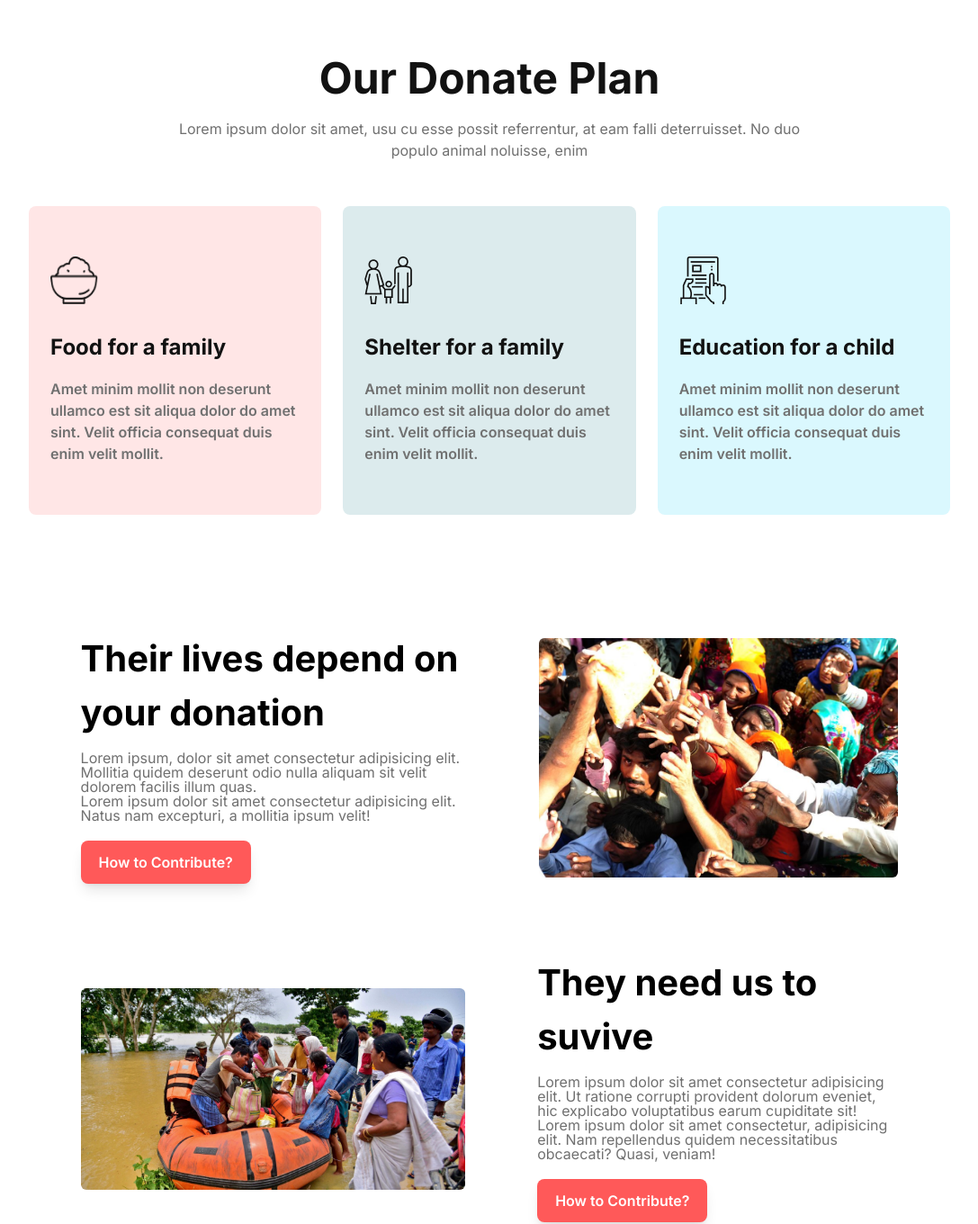
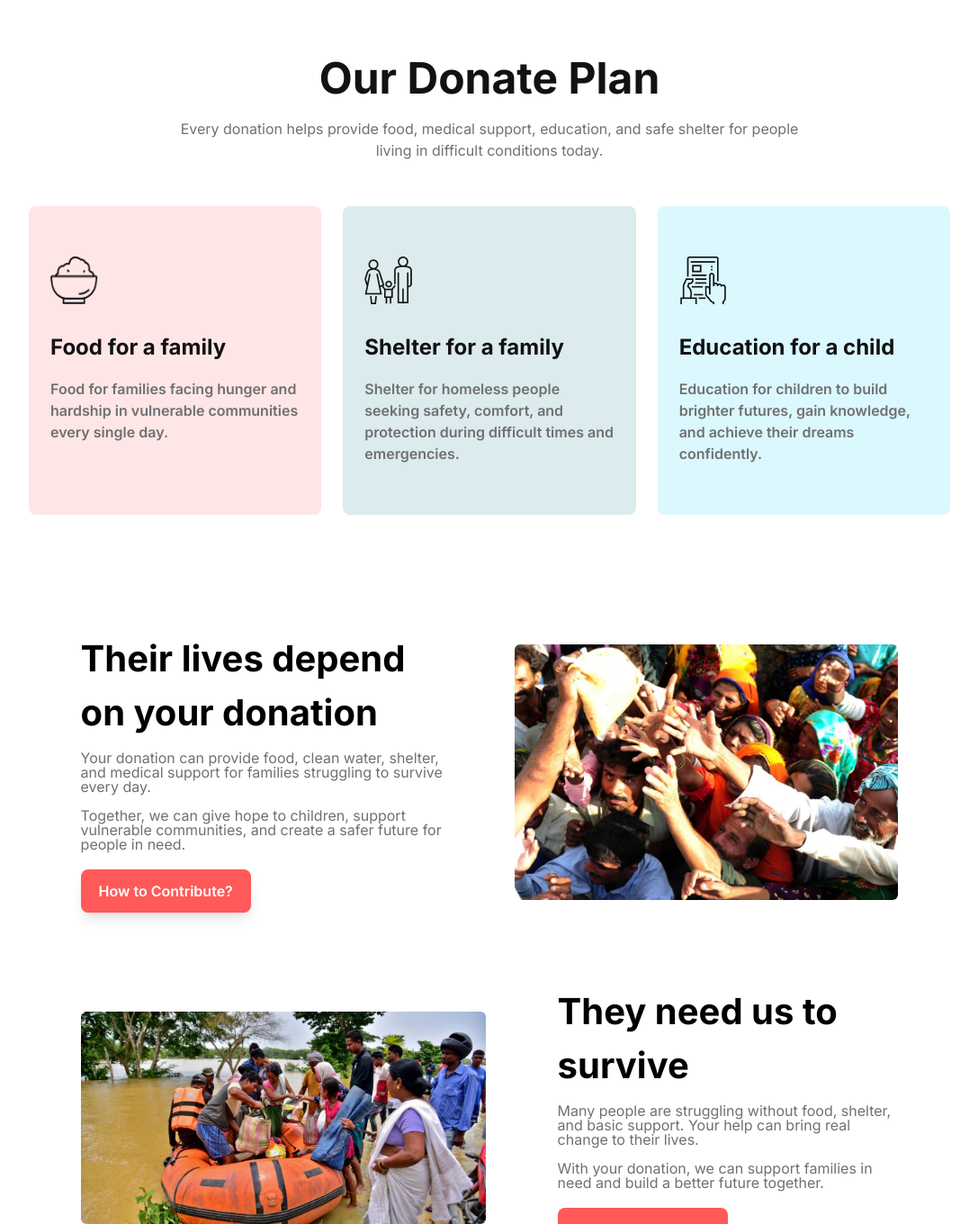
Before and after one commit to bayjid-alom/donate-today, a plain HTML site: page index.html in a window 1280 px wide. Shown: the part 1440-2800 px from the top of the page at 90% size, without its empty margins (96-1183 px from the left). Drawn offline with nearby package versions, Linux system fonts and the light colour scheme; a web font is replaced by a local one.

Commit message:
Replace lorem ipsum with real text

```diff
--- a/index.html
+++ b/index.html
@@ -40,12 +40,9 @@
             class=" relative z-10 banner-content max-w-[80%] lg:max-w-[57%] mx-auto space-y-2.5 lg:space-y-5 text-center items-center">
 
             <h2 class="text-[28px] md:text-[45px] lg:text-[65px] font-bold ">Let’s Help Those Who Are More In Need</h2>
-            <p class="text-[14px] lg:text-[18px] text-[rgba(255, 255, 255, 1)] leading-6 mb-2 lg:mb-6">Lorem ipsum dolor
-                sit amet, usu
-                cu esse
-                possit
-                referrentur, at eam falli deterruisset. No duo populo
-                animal noluisse, enim</p>
+            <p class="text-[14px] lg:text-[18px] text-[rgba(255, 255, 255, 1)] leading-6 mb-2 lg:mb-6">Together we can
+                provide food, shelter, education, and emergency support for families struggling through hardship and
+                difficult situations today together.</p>
             <button
                 class="bg-[#FF5959] border-none rounded-lg px-5 py-3 transition-transform duration-100 hover:scale-105 hover:[-translate-y-1] shadow-lg text-white font-semibold">Donate
                 Now</button>
@@ -60,10 +57,8 @@
 
         <section class="mt-17 lg:mt-32.5 mb-17 lg:mb-32.5 max-w-[90%] lg:max-w-[50%] m-auto text-center ">
             <h2 class="text-[34px] md:text-4xl lg:text-5xl text-[#121212] font-bold mb-5">Donate Today</h2>
-            <p class=" mb-9 lg:mb-12.5 text-[#707070]">Lorem ipsum dolor sit amet, usu cu esse possit referrentur, at
-                eam falli
-                deterruisset. No duo populo
-                animal noluisse, enim</p>
+            <p class=" mb-9 lg:mb-12.5 text-[#707070]"> Your kindness can bring hope, support, and a better future to
+                people facing hardship and difficult times every day.</p>
 
 
             <div class="card-container grid grid-cols-2 lg:grid-cols-4 mx-auto mb-7 gap-5.5">
@@ -107,11 +102,8 @@
 
             <div class="max-w-[90%] lg:max-w-[691px] mx-auto  text-center">
                 <h2 class="text-[34px] md:text-4xl lg:text-5xl text-[#121212] font-bold mb-5">Our Donate Plan</h2>
-                <p class=" mb-9 lg:mb-12.5 text-[#707070]">Lorem ipsum dolor sit amet, usu cu esse possit referrentur,
-                    at
-                    eam falli
-                    deterruisset. No duo populo
-                    animal noluisse, enim</p>
+                <p class=" mb-9 lg:mb-12.5 text-[#707070]"> Every donation helps provide food, medical support,
+                    education, and safe shelter for people living in difficult conditions today.</p>
             </div>
 
             <div
@@ -121,30 +113,24 @@
                     class="card bg-[#FF5959]/15 px-6 py-14 max-w-[90%]  lg:max-w-[362px] mx-auto border-none rounded-lg transition-transform duration-200 hover:-translate-y-1.5">
                     <img class="w-[53px] h-[53px] mb-4 lg:mb-7.5" src="./icons/food.png" alt="">
                     <h2 class="text-[24px] text-[#121212] mb-4 font-bold">Food for a family</h2>
-                    <p class="text-[16px] text-[#707070] font-semibold">Amet minim mollit non deserunt ullamco est sit
-                        aliqua dolor do
-                        amet sint. Velit officia consequat
-                        duis enim velit mollit.</p>
+                    <p class="text-[16px] text-[#707070] font-semibold">Food for families facing hunger and hardship in
+                        vulnerable communities every single day.</p>
                 </div>
 
                 <div
                     class="card bg-[#4F9DA6]/20 px-6 py-14 max-w-[90%]  lg:max-w-[362px] mx-auto border-none rounded-lg transition-transform duration-200 hover:-translate-y-1.5 ">
                     <img class="w-[53px] h-[53px] mb-4 lg:mb-7.5" src="./icons/shelter.png" alt="">
                     <h2 class="text-[24px] text-[#121212] mb-4 font-bold">Shelter for a family</h2>
-                    <p class="text-[16px] text-[#707070] font-semibold">Amet minim mollit non deserunt ullamco est sit
-                        aliqua dolor do
-                        amet sint. Velit officia consequat
-                        duis enim velit mollit.</p>
+                    <p class="text-[16px] text-[#707070] font-semibold">Shelter for homeless people seeking safety,
+                        comfort, and protection during difficult times and emergencies.</p>
                 </div>
 
                 <div
                     class="card bg-[#48dbfb]/20 px-6 py-14 max-w-[90%]  lg:max-w-[362px] mx-auto border-none rounded-lg  transition-transform duration-200 hover:-translate-y-1.5">
                     <img class="w-[53px] h-[53px] mb-4 lg:mb-7.5" src="./icons/Frame-1.png" alt="">
                     <h2 class="text-[24px] text-[#121212] mb-4 font-bold">Education for a child</h2>
-                    <p class="text-[16px] text-[#707070] font-semibold">Amet minim mollit non deserunt ullamco est sit
-                        aliqua dolor do
-                        amet sint. Velit officia consequat
-                        duis enim velit mollit.</p>
+                    <p class="text-[16px] text-[#707070] font-semibold">Education for children to build brighter
+                        futures, gain knowledge, and achieve their dreams confidently.</p>
                 </div>
 
             </div>
@@ -162,11 +148,11 @@
 
                     <h2 class="text-[28px] md:text-[35px] lg:text-[40px] font-bold ">Their lives depend on your donation
                     </h2>
-                    <p class="text-[14px] lg:text-[16px] text-[#707070] leading-4 mb-5">Lorem ipsum, dolor sit amet
-                        consectetur adipisicing elit. Mollitia quidem deserunt odio nulla aliquam sit velit dolorem
-                        facilis illum quas. <br>
-                        Lorem ipsum dolor sit amet consectetur adipisicing elit. Natus nam excepturi, a mollitia ipsum
-                        velit!</p>
+                    <p class="text-[14px] lg:text-[16px] text-[#707070] leading-4 mb-5"> Your donation can provide food,
+                        clean water, shelter, and medical support for families struggling to survive every day.<br><br>
+
+                        Together, we can give hope to children, support vulnerable communities, and create a safer
+                        future for people in need.</p>
                     <button
                         class="bg-[#FF5959] border-none rounded-lg px-5 py-3 transition-transform duration-100 hover:scale-105 hover:[-translate-y-1] shadow-lg text-white font-semibold">How
                         to Contribute?</button>
@@ -185,13 +171,13 @@
             <div class="card flex lg:flex-row-reverse flex-col justify-between gap-12 lg:gap-20 mx-auto  items-center">
                 <div class=" banner-content lg:max-w-[493px] space-y-2.5 lg:space-y-3 text-left items-center">
 
-                    <h2 class="text-[28px] md:text-[40px] lg:text-[40px] font-bold ">They need us to suvive
+                    <h2 class="text-[28px] md:text-[40px] lg:text-[40px] font-bold ">They need us to survive
                     </h2>
-                    <p class="text-[14px] lg:text-[16px] text-[#707070] leading-4 mb-5">Lorem ipsum dolor sit amet
-                        consectetur adipisicing elit. Ut ratione corrupti provident dolorum eveniet, hic explicabo
-                        voluptatibus earum cupiditate sit! <br>
-                        Lorem ipsum dolor sit amet consectetur, adipisicing elit. Nam repellendus quidem necessitatibus
-                        obcaecati? Quasi, veniam!</p>
+                    <p class="text-[14px] lg:text-[16px] text-[#707070] leading-4 mb-5"> Many people are struggling
+                        without food, shelter, and basic support. Your help can bring real change to their lives.
+                        <br><br>
+                        With your donation, we can support families in need and build a better future together.
+                    </p>
                     <button
                         class="bg-[#FF5959] border-none rounded-lg px-5 py-3 transition-transform duration-100 hover:scale-105 hover:[-translate-y-1] shadow-lg text-white font-semibold">How
                         to Contribute?</button>
@@ -214,11 +200,8 @@
 
             <div class="text-center lg:max-w-[98%] mx-auto mb-14 lg:mb-18">
                 <h2 class="text-[34px] md:text-4xl lg:text-5xl text-[#121212] font-bold mb-5">Get My Updates</h2>
-                <p class=" mb-9 lg:mb-12.5 text-[#707070]">Lorem ipsum dolor sit amet, usu cu esse possit referrentur,
-                    at
-                    eam falli
-                    deterruisset. No duo populo
-                    animal noluisse, enim</p>
+                <p class=" mb-9 lg:mb-12.5 text-[#707070]"> Stay connected with our latest news, donation campaigns, and
+                    impact stories. Get updates on how your support is changing lives.</p>
 
             </div>
 
```
